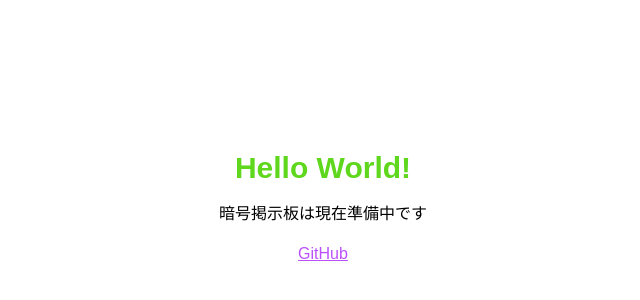
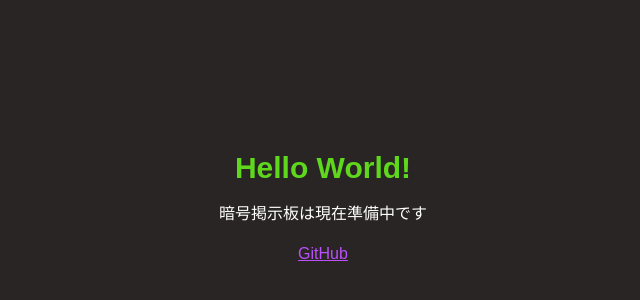
Before and after one commit to nanasi-1/encrypted-board, a Next.js app: page / in a window 1280 px wide. Shown: the part 192-492 px from the top of the page, without its empty margins (317-957 px from the left). Built offline with nearby package versions, Linux system fonts and the light colour scheme.

Commit message:
背景色を変更

```diff
--- a/src/app/layout.tsx
+++ b/src/app/layout.tsx
@@ -25,7 +25,7 @@
   return (
     <html lang="en">
       <body
-        className={`${geistSans.variable} ${geistMono.variable} antialiased`}
+        className={`${geistSans.variable} ${geistMono.variable} antialiased bg-stone-800 text-white`}
       >
         {children}
       </body>
```
